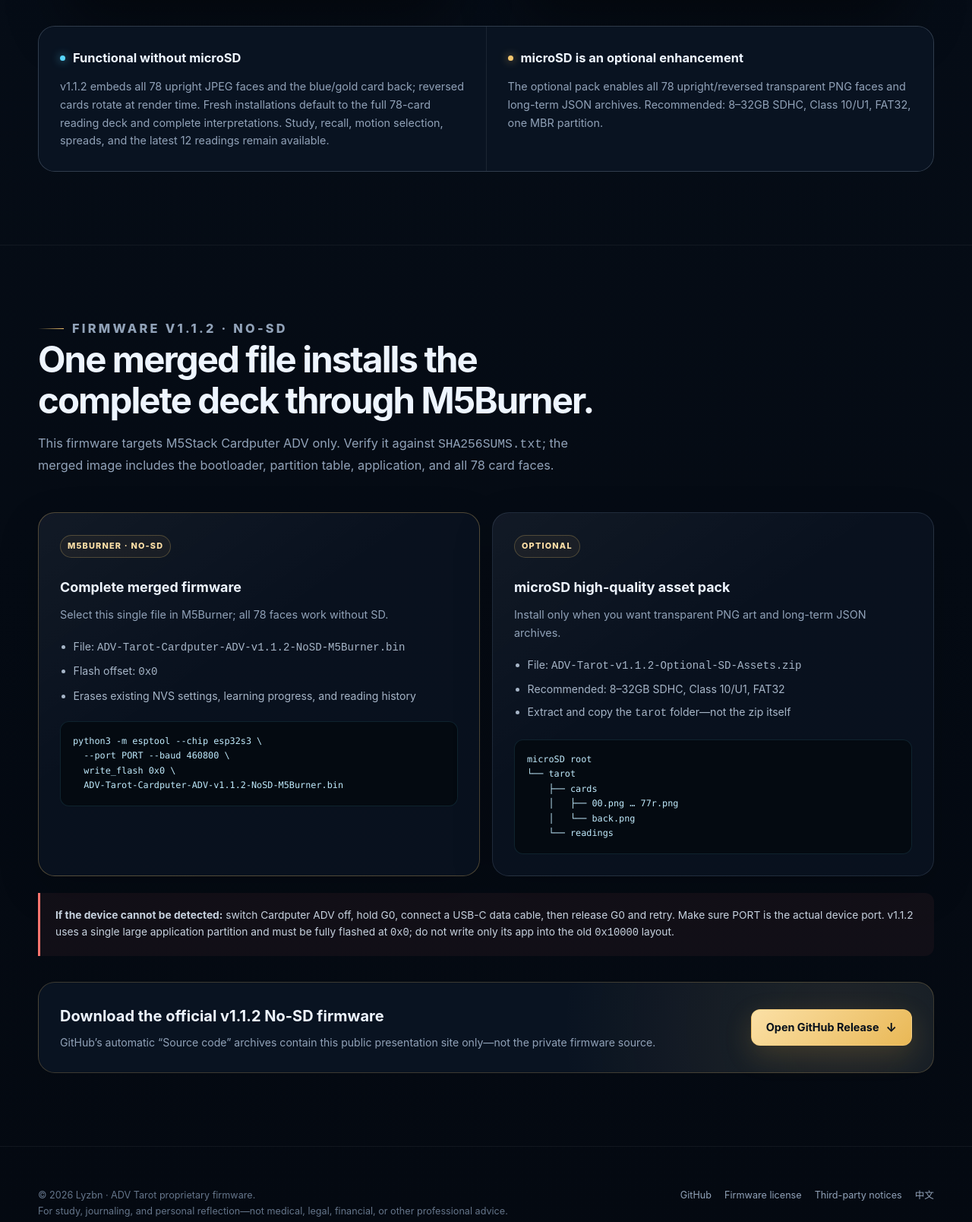
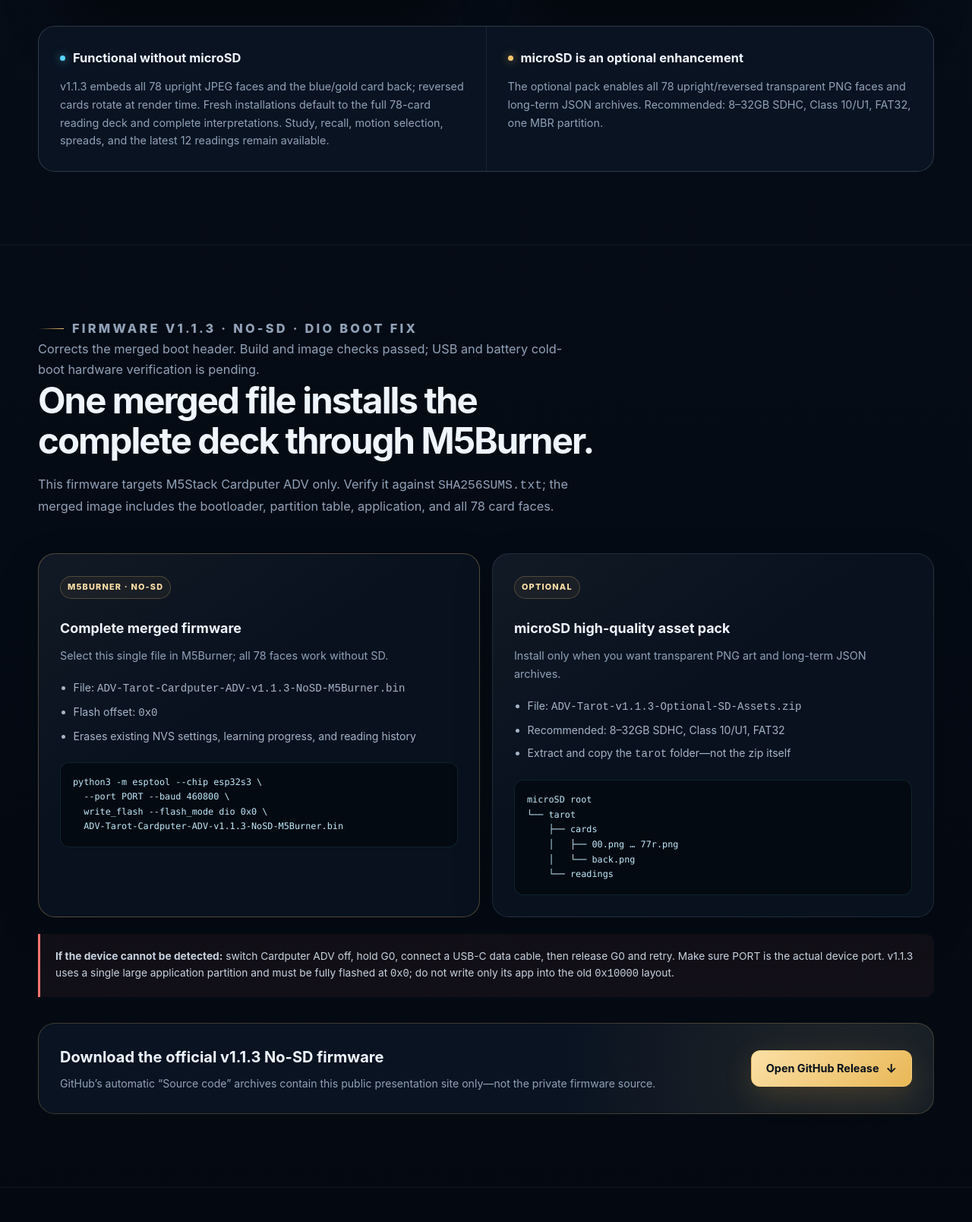
Before and after one commit to Lyzbn/ADV-Tarot-Firmware, a plain HTML site: page docs/en/index.html in a window 1280 px wide. Shown: the part 4480-6088 px from the top of the page at 76% size. Drawn offline with Linux system fonts and the light colour scheme.

Commit message:
Document v1.1.3 DIO boot image fix

```diff
--- a/docs/en/index.html
+++ b/docs/en/index.html
@@ -281,7 +281,7 @@
             <div class="sd-column">
               <h3>Functional without microSD</h3>
               <p>
-                v1.1.2 embeds all 78 upright JPEG faces and the blue/gold card back;
+                v1.1.3 embeds all 78 upright JPEG faces and the blue/gold card back;
                 reversed cards rotate at render time. Fresh installations default
                 to the full 78-card reading deck and complete interpretations.
                 Study, recall, motion selection, spreads, and the latest 12 readings remain available.
@@ -302,7 +302,8 @@
       <section class="section" id="install">
         <div class="shell">
           <div class="section-heading reveal">
-            <p class="eyebrow">Firmware v1.1.2 · No-SD</p>
+            <p class="eyebrow">Firmware v1.1.3 · No-SD · DIO boot fix</p>
+            <p>Corrects the merged boot header. Build and image checks passed; USB and battery cold-boot hardware verification is pending.</p>
             <h2>One merged file installs the complete deck through M5Burner.</h2>
             <p>
               This firmware targets M5Stack Cardputer ADV only. Verify it against
@@ -317,14 +318,14 @@
               <h3>Complete merged firmware</h3>
               <p>Select this single file in M5Burner; all 78 faces work without SD.</p>
               <ul>
-                <li>File: <code>ADV-Tarot-Cardputer-ADV-v1.1.2-NoSD-M5Burner.bin</code></li>
+                <li>File: <code>ADV-Tarot-Cardputer-ADV-v1.1.3-NoSD-M5Burner.bin</code></li>
                 <li>Flash offset: <code>0x0</code></li>
                 <li>Erases existing NVS settings, learning progress, and reading history</li>
               </ul>
               <div class="code-block">python3 -m esptool --chip esp32s3 \
   --port PORT --baud 460800 \
-  write_flash 0x0 \
-  ADV-Tarot-Cardputer-ADV-v1.1.2-NoSD-M5Burner.bin</div>
+  write_flash --flash_mode dio 0x0 \
+  ADV-Tarot-Cardputer-ADV-v1.1.3-NoSD-M5Burner.bin</div>
             </article>
 
             <article class="install-card reveal">
@@ -332,7 +333,7 @@
               <h3>microSD high-quality asset pack</h3>
               <p>Install only when you want transparent PNG art and long-term JSON archives.</p>
               <ul>
-                <li>File: <code>ADV-Tarot-v1.1.2-Optional-SD-Assets.zip</code></li>
+                <li>File: <code>ADV-Tarot-v1.1.3-Optional-SD-Assets.zip</code></li>
                 <li>Recommended: 8–32GB SDHC, Class 10/U1, FAT32</li>
                 <li>Extract and copy the <code>tarot</code> folder—not the zip itself</li>
               </ul>
@@ -349,14 +350,14 @@
             <strong>If the device cannot be detected:</strong>
             switch Cardputer ADV off, hold G0, connect a USB-C data cable, then
             release G0 and retry. Make sure PORT is the actual device port.
-            v1.1.2 uses a single large application partition and must be fully
+            v1.1.3 uses a single large application partition and must be fully
             flashed at <code>0x0</code>; do not write only its app into the old
             <code>0x10000</code> layout.
           </div>
 
           <div class="download-panel reveal">
             <div>
-              <h3>Download the official v1.1.2 No-SD firmware</h3>
+              <h3>Download the official v1.1.3 No-SD firmware</h3>
               <p>
                 GitHub’s automatic “Source code” archives contain this public
                 presentation site only—not the private firmware source.
```
Also changed, not shown: docs/index.html (+9 -8 lines), 2 other files.
